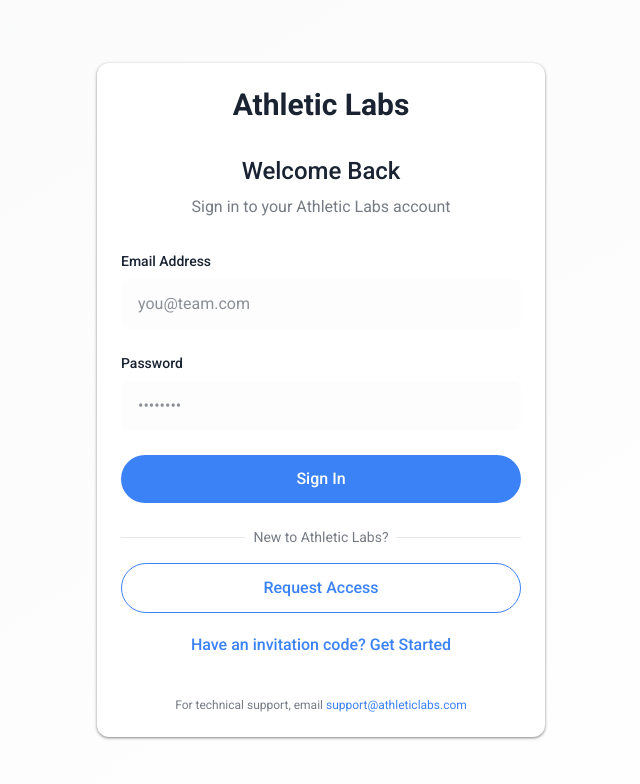
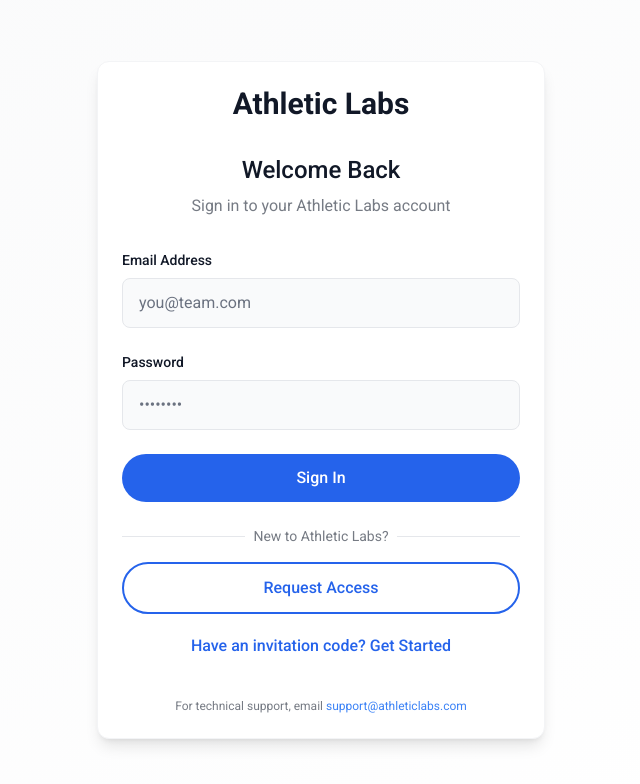
Before and after one commit to athletic-labs/athlabsmvp, a Next.js app: page /login in a window 1280 px wide. Shown: the top 784 px of the page, without its empty margins (319-959 px from the left). Built offline with nearby package versions, Linux system fonts and the light colour scheme; what @supabase/auth-helpers-nextjs would draw is missing.

Commit message:
Fix light theme styling inconsistencies

```diff
--- a/src/app/globals.css
+++ b/src/app/globals.css
@@ -4,61 +4,47 @@
 @tailwind utilities;
 
 @layer base {
-  :root {
-    --color-navy: 26 35 50;
-    --color-smoke: 229 231 235;
-    --color-white: 255 255 255;
-    --color-electric-blue: 59 130 246;
-  }
-
-  .dark {
-    --color-navy: 255 255 255;
-    --color-smoke: 55 65 81;
-    --color-white: 26 35 50;
-    --color-electric-blue: 96 165 250;
-  }
-
   body {
-    @apply bg-white text-navy dark:bg-navy dark:text-white;
+    @apply bg-white text-gray-900 dark:bg-gray-900 dark:text-white;
     font-family: 'Roboto', system-ui, sans-serif;
   }
 }
 
 @layer components {
   .md-surface {
-    @apply bg-white dark:bg-navy rounded-lg shadow-md-elevation-1;
+    @apply bg-white dark:bg-gray-800 rounded-lg shadow-lg;
   }
 
   .md-filled-button {
-    @apply bg-electric-blue text-white px-6 py-3 rounded-full font-medium
-           hover:bg-electric-blue/90 transition-colors duration-200
-           focus:outline-none focus:ring-2 focus:ring-electric-blue/50
+    @apply bg-blue-600 text-white px-6 py-3 rounded-full font-medium
+           hover:bg-blue-700 transition-colors duration-200
+           focus:outline-none focus:ring-2 focus:ring-blue-500/50
            disabled:opacity-50 disabled:cursor-not-allowed;
   }
 
   .md-outlined-button {
-    @apply border border-electric-blue text-electric-blue px-6 py-3 rounded-full font-medium
-           hover:bg-electric-blue/10 transition-colors duration-200
-           focus:outline-none focus:ring-2 focus:ring-electric-blue/50
+    @apply border-2 border-blue-600 text-blue-600 px-6 py-3 rounded-full font-medium
+           hover:bg-blue-50 dark:hover:bg-blue-900/20 transition-colors duration-200
+           focus:outline-none focus:ring-2 focus:ring-blue-500/50
            disabled:opacity-50 disabled:cursor-not-allowed;
   }
 
   .md-text-button {
-    @apply text-electric-blue px-4 py-2 rounded-lg font-medium
-           hover:bg-electric-blue/10 transition-colors duration-200
-           focus:outline-none focus:ring-2 focus:ring-electric-blue/50;
+    @apply text-blue-600 px-4 py-2 rounded-lg font-medium
+           hover:bg-blue-50 dark:hover:bg-blue-900/20 transition-colors duration-200
+           focus:outline-none focus:ring-2 focus:ring-blue-500/50;
   }
 
   .md-text-field {
-    @apply w-full px-4 py-3 bg-smoke/10 dark:bg-smoke/20 rounded-lg
-           border border-transparent focus:border-electric-blue
-           focus:outline-none focus:ring-1 focus:ring-electric-blue
-           placeholder:text-navy/50 dark:placeholder:text-white/50
+    @apply w-full px-4 py-3 bg-gray-50 dark:bg-gray-700 rounded-lg
+           border border-gray-200 dark:border-gray-600 focus:border-blue-600
+           focus:outline-none focus:ring-1 focus:ring-blue-600
+           placeholder:text-gray-500 dark:placeholder:text-gray-400
            transition-all duration-200;
   }
 
   .md-card {
-    @apply bg-white dark:bg-navy rounded-xl p-6 shadow-md-elevation-1
-           hover:shadow-md-elevation-2 transition-shadow duration-200;
+    @apply bg-white dark:bg-gray-800 rounded-xl p-6 shadow-lg border border-gray-100 dark:border-gray-700
+           hover:shadow-xl transition-shadow duration-200;
   }
 }
```
